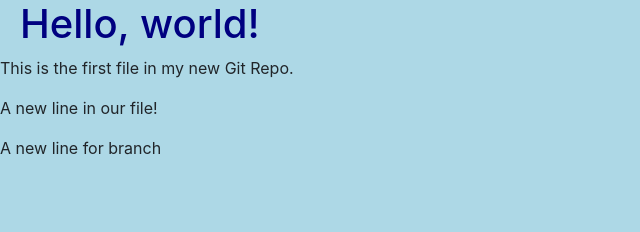
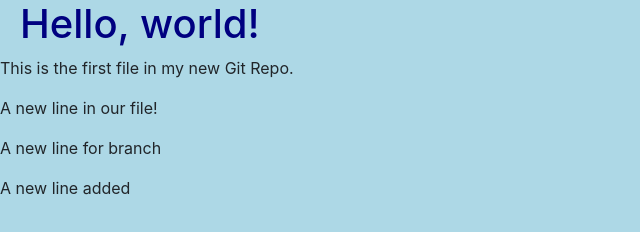
Before and after one commit to shakibrkhan/hello-world, a plain HTML site: page index.html in a window 1280 px wide. Shown: the whole page, without its empty margins (0-640 px from the left). Drawn offline with nearby package versions, Linux system fonts and the light colour scheme.

Commit message:
added new line

```diff
--- a/index.html
+++ b/index.html
@@ -15,6 +15,7 @@
 		<p>This is the first file in my new Git Repo.</p>
 		<p>A new line in our file!</p>
 		<p>A new line for branch</p>
+		<p>A new line added</p>
 
 		<!-- Optional JavaScript -->
 		<!-- jQuery first, then Popper.js, then Bootstrap JS -->
```
